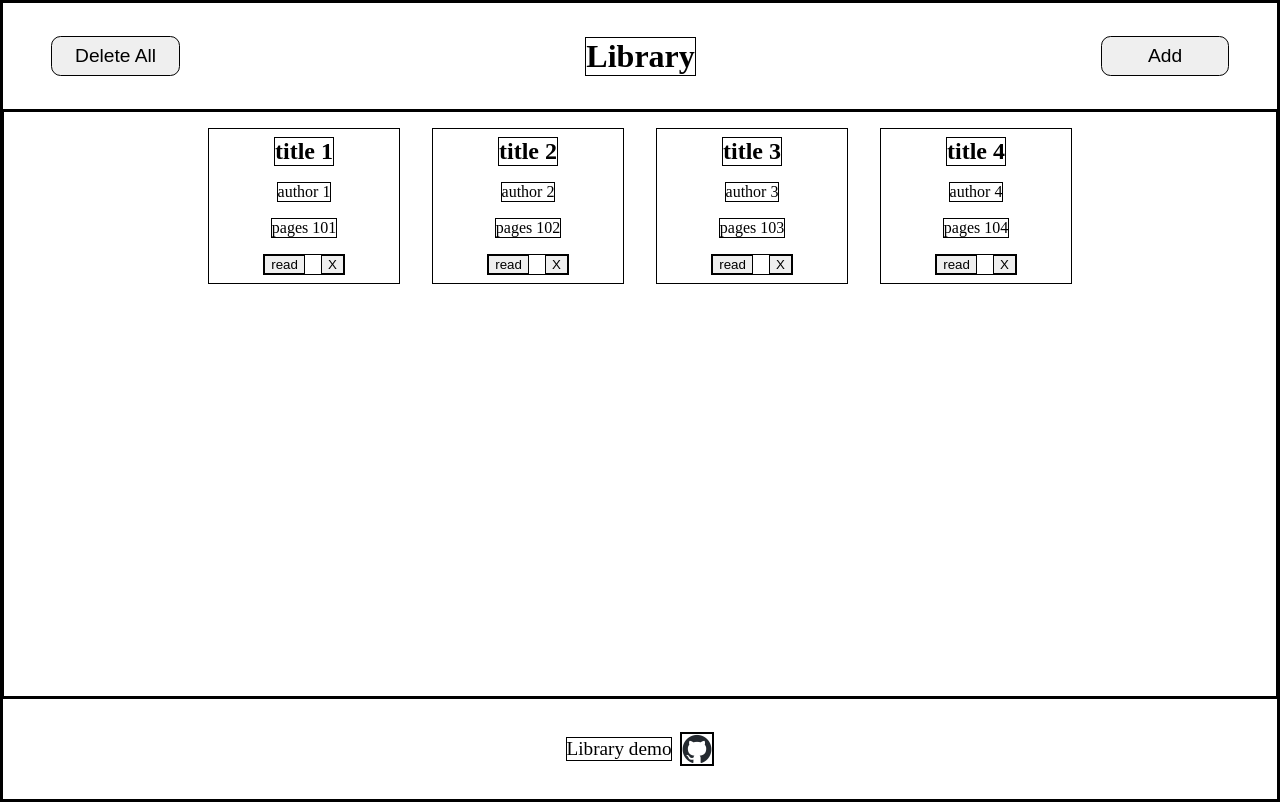
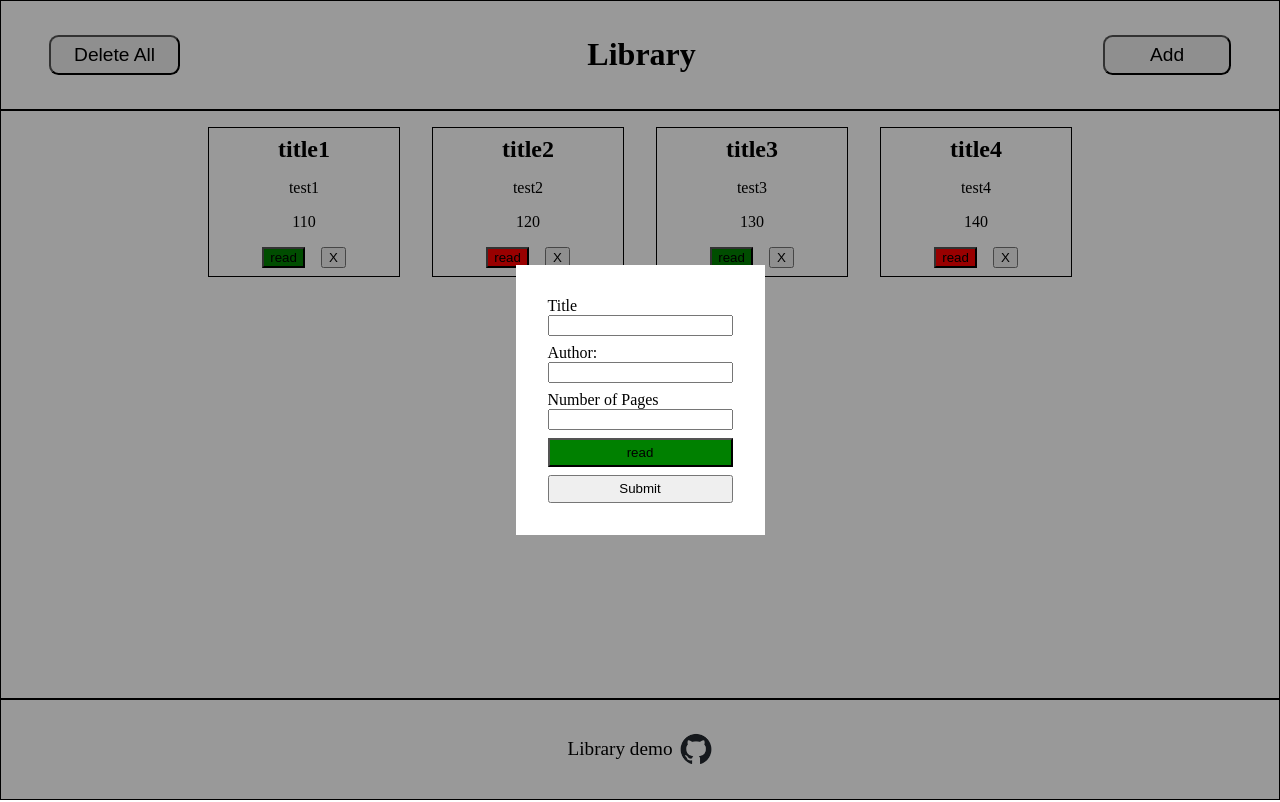
Before and after one commit to MateoTVara/odin-library, a plain HTML site: page index.html in a window 1280 px wide. Both pictures are taken after a click on the button "Add". Drawn offline with Linux system fonts and the light colour scheme.

Commit message:
add Book model, dynamic rendering and form handler

```diff
--- a/index.html
+++ b/index.html
@@ -14,40 +14,35 @@
   </header>
   <main>
     <section aria-label="Library" class="card-grid">
-      <article>
-        <h2>title 1</h2>
-        <p>author 1</p>
-        <p>pages 101</p>
-        <div class="actions">
-          <button>read</button>
-          <button>X</button>
-        </div>
-      </article>
-      <article>
-        <h2>title 2</h2>
-        <p>author 2</p>
-        <p>pages 102</p>
-        <div class="actions"><button>read</button><button>X</button></div>
-      </article>
-      <article>
-        <h2>title 3</h2>
-        <p>author 3</p>
-        <p>pages 103</p>
-        <div class="actions"><button>read</button><button>X</button></div>
-      </article>
-      <article>
-        <h2>title 4</h2>
-        <p>author 4</p>
-        <p>pages 104</p>
-        <div class="actions"><button>read</button><button>X</button></div>
-      </article>
+      <!-- Remove hardcoded html placeholders -->
     </section>
   </main>
   <footer>
     <p>Library demo</p>
-    <a href="https://github.com/MateoTVara/odin-library">
+    <a href="https://github.com/MateoTVara/odin-library" target="_blank">
       <img src="assets/icons/github-mark.png" alt="github-mark">
     </a>
   </footer>
+
+
+
+  <dialog>
+    <form action="#" method="post">
+      <div>
+        <label for="title">Title</label>
+        <input type="text" id="title" name="title" required>
+      </div>
+      <div>
+        <label for="author">Author:</label>
+        <input type="text" id="author" name="author" required>
+      </div>
+      <div>
+        <label for="pages">Number of Pages</label>
+        <input type="number" id="pages" name="pages" required>
+      </div>
+      <button type="button" id="read">read</button>
+      <button type="submit" id="submit">Submit</button>
+    </form>
+  </dialog>
 </body>
 </html>
--- a/script.js
+++ b/script.js
@@ -0,0 +1,118 @@
+const addButton = document.querySelector("#add");
+const dialog = document.querySelector("dialog");
+const librarySection = document.querySelector(".card-grid");
+const authorInput = document.querySelector("#author");
+const titleInput = document.querySelector("#title");
+const pagesInput = document.querySelector("#pages");
+const readButtonInput = document.querySelector("#read");
+const submitButton = document.querySelector("#submit");
+const form = document.querySelector("form");
+
+
+addButton.addEventListener("click", () => {
+  toggleDialogDiplay();
+})
+
+dialog.addEventListener("click", (e) => {
+  if (e.target === dialog){
+    toggleDialogDiplay();
+  }
+})
+
+function toggleDialogDiplay() {
+  if (dialog.style.display === "flex"){
+    dialog.style.display = "none";
+  } else {
+    dialog.style.display = "flex"
+  }
+}
+
+const library = [];
+
+function Book(author, title, pages, read){
+  if (!new.target) {
+    throw Error("You must use the 'new' operator to call the constructor");
+  }
+  this.author = author;
+  this.title = title;
+  this.pages = pages;
+  this.read = read;
+}
+
+function addBookToLibrary(author, title, pages, read) {
+  const bookToAdd = new Book(author, title, pages, read)
+  library.push(bookToAdd);
+}
+
+// Create placeholders
+addBookToLibrary("test1", "title1", 110, true);
+addBookToLibrary("test2", "title2", 120, false);
+addBookToLibrary("test3", "title3", 130, true);
+addBookToLibrary("test4", "title4", 140, false);
+
+function addBooksToLibrary() {
+  // Not so sure if should comment this
+  // Clear all sections's children
+  librarySection.replaceChildren();
+
+  // Create element that represents book
+  for (let book of library) {
+    const article = document.createElement("article");
+
+    const titleH2 = document.createElement("h2");
+    titleH2.textContent = book.title;
+
+    const authorP = document.createElement("p");
+    authorP.textContent = book.author;
+
+    const pagesP = document.createElement("p");
+    pagesP.textContent = book.pages;
+
+    const buttonsDiv = document.createElement("div");
+    buttonsDiv.classList.add("actions");
+
+    const readButton = document.createElement("button");
+    readButton.textContent = "read";
+    if (!(book.read)) readButton.classList.add("not-read");
+    readButton.addEventListener("click", () => {
+      toggleBtnBgColor(readButton);
+    })
+
+    const deleteButton = document.createElement("button");
+    deleteButton.textContent = "X"
+
+    buttonsDiv.appendChild(readButton);
+    buttonsDiv.appendChild(deleteButton);
+    article.appendChild(titleH2);
+    article.appendChild(authorP);
+    article.appendChild(pagesP);
+    article.appendChild(buttonsDiv);
+    librarySection.appendChild(article);
+  }
+}
+
+// Add placeholders
+addBooksToLibrary();
+
+form.addEventListener("submit", (e) => {
+  e.preventDefault();
+  const author = authorInput.value;
+  const title = titleInput.value;
+  const pages = pagesInput.value;
+  const read = !(readButtonInput.classList.contains("not-read"));
+
+  addBookToLibrary(author, title, pages, read);
+  addBooksToLibrary();
+  toggleDialogDiplay();
+
+  form.reset();
+  readButtonInput.classList.remove("not-read");
+})
+
+readButtonInput.addEventListener("click", () => {
+  toggleBtnBgColor(readButtonInput);
+})
+
+function toggleBtnBgColor(button){
+  button.classList.toggle("not-read");
+}
--- a/styles.css
+++ b/styles.css
@@ -1,7 +1,11 @@
 * {
   margin: 0;
   box-sizing: border-box;
-  border: 1px solid black ;
+}
+
+body > *,
+article {
+  border: 1px solid black;
 }
 
 img, picture, video, canvas, svg {
@@ -12,6 +16,10 @@ body {
   min-height: 100dvh;
   display: flex;
   flex-direction: column;
+}
+
+header, footer {
+  min-height: 12dvh;
 }
 
 header {
@@ -72,7 +80,6 @@ section > article {
   align-items: center;
   gap: 1rem;
 
-  width: clamp();
   padding: 0.5rem 0;
 }
 
@@ -106,3 +113,52 @@ footer img {
   display: block;
   height: 2rem;
 }
+
+dialog {
+  display: none;
+  justify-content: center;
+  align-items: center;
+
+  position: fixed;
+  width: 100%;
+  height: 100%;
+  background-color: rgba(0,0,0,0.4);
+}
+
+dialog > form {
+  display: flex;
+  flex-direction: column;
+  gap: 0.5rem;
+  justify-content: start;
+  align-items: center;
+
+  padding: 2rem;
+  background-color: white;
+}
+
+dialog > form > div {
+  display: flex;
+  flex-direction: column;
+  align-items: start;
+}
+
+dialog button {
+  padding: 0.3rem 0;
+  width: 100%;
+}
+
+dialog #read {
+  background-color: green;
+}
+
+#read.not-read {
+  background-color: red;
+}
+
+.card-grid .actions > button:first-child {
+  background-color: green;
+}
+
+.card-grid .actions > button:first-child.not-read {
+  background-color: red;
+}
```
